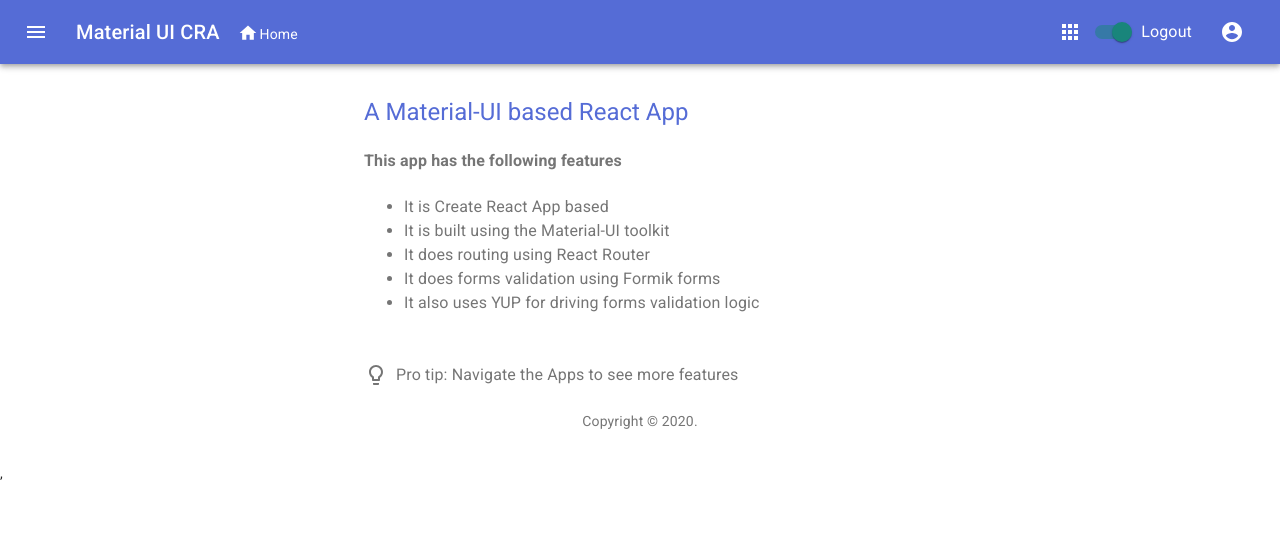
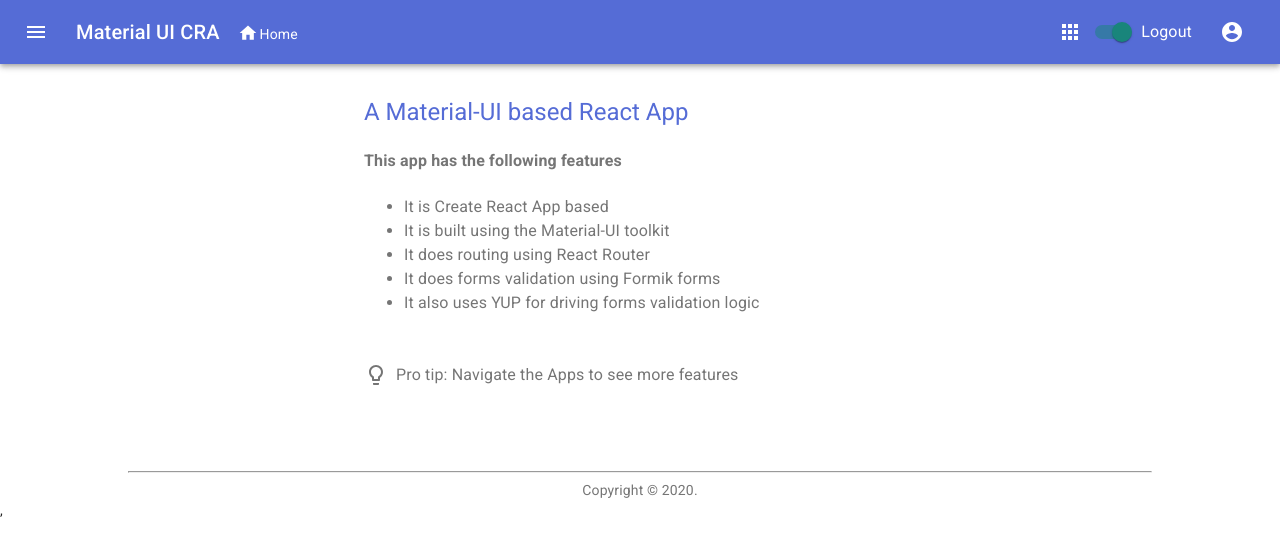
Before and after one commit to Alan-CS/ReactMaterialUIApp, a React (Create React App) app: page / in a window 1280 px wide. Shown: the top 556 px of the page. Built offline with nearby package versions, Linux system fonts and the light colour scheme.

Commit message:
Extracted Footer Component.

```diff
--- a/src/App.js
+++ b/src/App.js
@@ -1,25 +1,9 @@
 import React from 'react';
-import { Link as RouterLink } from "react-router-dom";
 
 import Container from '@material-ui/core/Container';
 import Typography from '@material-ui/core/Typography';
 import Box from '@material-ui/core/Box';
-import Link from '@material-ui/core/Link';
 import ProTip from './ProTip';
-
-
-function Copyright() {
-  return (
-    <Typography variant="body2" color="textSecondary" align="center">
-      {'Copyright © '}
-      <Link color="inherit" href="https://material-ui.com/">
-        {/*No text here*/}
-      </Link>{' '}
-      {new Date().getFullYear()}
-      {'.'}
-    </Typography>
-  );
-}
 
 export default function App() {
   return (
@@ -43,7 +27,6 @@ export default function App() {
           </div>
         </Typography>
         <ProTip />
-        <Copyright />
       </Box>
     </Container>
   );
--- /dev/null
+++ b/src/components/Footer.js
@@ -0,0 +1,17 @@
+import React from 'react';
+import Typography from "@material-ui/core/Typography";
+import Link from "@material-ui/core/Link";
+
+export default function Footer() {
+  return (
+    <Typography style={{marginTop: '6em'}}variant="body2" color="textSecondary" align="center">
+      <hr style={{width: '80%'}}/>
+      {'Copyright © '}
+      <Link color="inherit" href="https://material-ui.com/">
+        {/*No text here*/}
+      </Link>{' '}
+      {new Date().getFullYear()}
+      {'.'}
+    </Typography>
+  );
+}
--- a/src/components/Header.js
+++ b/src/components/Header.js
@@ -17,8 +17,6 @@ import FormGroup from '@material-ui/core/FormGroup';
 import MenuItem from '@material-ui/core/MenuItem';
 import Menu from '@material-ui/core/Menu';
 import Link from '@material-ui/core/Link';
-
-import NavBar from './NavBar'
 
 const useStyles = makeStyles((theme) => ({
   root: {
@@ -43,9 +41,9 @@ const useStyles = makeStyles((theme) => ({
   }
 }));
 
-const LinkBehavior = React.forwardRef((props, ref) => (
-    <RouterLink ref={ref} to="/getting-started/installation/" {...props} />
-));
+// const LinkBehavior = React.forwardRef((props, ref) => (
+//     <RouterLink ref={ref} to="/getting-started/installation/" {...props} />
+// ));
 
 export default function MenuAppBar() {
   const classes = useStyles();
--- a/src/index.js
+++ b/src/index.js
@@ -15,6 +15,7 @@ import theme from './theme';
 
 import App from './App';
 import Header from './components/Header';
+import Footer from './components/Footer';
 import ButtonsPage from './components/ButtonsPage';
 
 var hist = createBrowserHistory();
@@ -30,6 +31,7 @@ ReactDOM.render(
           <Route exact path="/" component={App} />
           <Route path="/Buttons" component={ButtonsPage} />
         </Switch>
+        <Footer/>
       </React.Fragment>
   </Router>,
   </ThemeProvider>,
```
